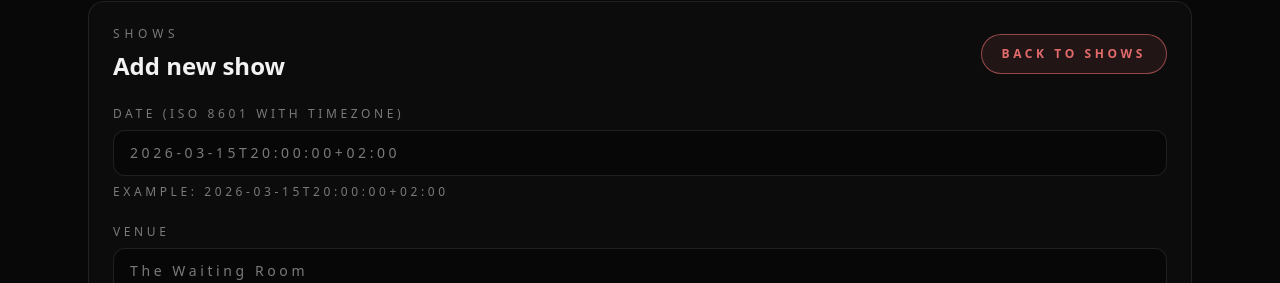
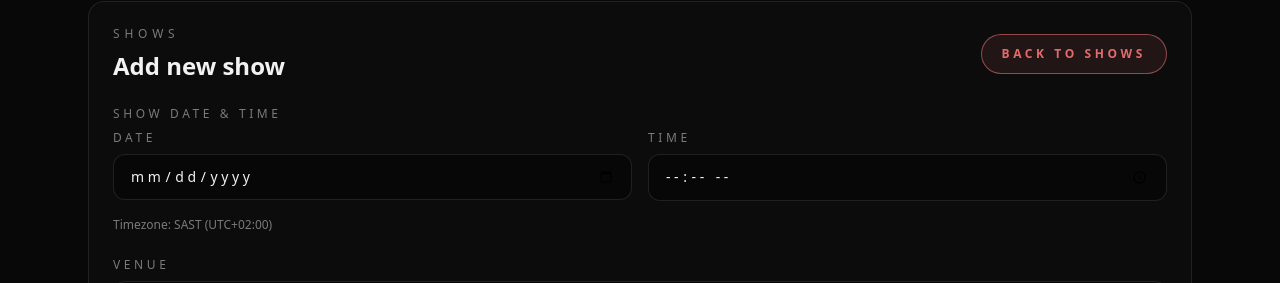
Before and after one commit to radicazz/bandland, a Next.js app: page /admin/shows/new in a window 1280 px wide. Shown: the part 297-580 px from the top of the page. Built offline with nearby package versions, Linux system fonts and the light colour scheme; no server answers; sample sign-in values are in the browser's storage; a web font is replaced by a local one.

Commit message:
feat: improve date form in admin panel

```diff
--- a/src/components/admin/ShowForm.tsx
+++ b/src/components/admin/ShowForm.tsx
@@ -14,6 +14,18 @@ type ShowFormProps = {
   initialValues?: Show;
   submitLabel: string;
 };
+
+const SAST_TIMEZONE_OFFSET = "+02:00";
+
+function parseISODateTime(isoString: string): { date: string; time: string } {
+  const [datePart, timePart] = isoString.split("T");
+  const time = timePart?.slice(0, 5) ?? "";
+  return { date: datePart ?? "", time };
+}
+
+function combineDateTime(date: string, time: string): string {
+  return `${date}T${time}:00${SAST_TIMEZONE_OFFSET}`;
+}
 
 function SubmitButton({ label }: { label: string }) {
   const { pending } = useFormStatus();
@@ -41,11 +53,30 @@ export function ShowForm({ action, initialValues, submitLabel }: ShowFormProps)
     initialValues?.imageUrl ?? "",
   );
 
+  const parsedDateTime = initialValues?.date
+    ? parseISODateTime(initialValues.date)
+    : { date: "", time: "" };
+
   const inputBase =
     "mt-2 w-full rounded-xl border bg-bg/60 px-4 py-3 text-sm text-text placeholder:text-text-dim";
 
+  const handleFormAction = (formData: FormData) => {
+    const date = formData.get("showDate") as string;
+    const time = formData.get("showTime") as string;
+
+    if (date && time) {
+      const combinedDateTime = combineDateTime(date, time);
+      formData.set("date", combinedDateTime);
+    }
+
+    formData.delete("showDate");
+    formData.delete("showTime");
+
+    return formAction(formData);
+  };
+
   return (
-    <form action={formAction} className="mt-6 grid gap-6">
+    <form action={handleFormAction} className="mt-6 grid gap-6">
       {state.message ? (
         <p className="rounded-xl border border-highlight/40 bg-highlight/10 px-4 py-3 text-sm text-highlight">
           {state.message}
@@ -56,21 +87,45 @@ export function ShowForm({ action, initialValues, submitLabel }: ShowFormProps)
         <input type="hidden" name="id" value={initialValues.id} />
       ) : null}
 
+      <fieldset className="grid gap-4 sm:grid-cols-2">
+        <legend className="text-xs uppercase tracking-[0.3em] text-text-dim mb-2">
+          Show Date & Time
+        </legend>
+
         <label className="text-xs uppercase tracking-[0.3em] text-text-dim">
-        Date (ISO 8601 with timezone)
+          Date
           <input
-          name="date"
+            type="date"
+            name="showDate"
             required
-          defaultValue={initialValues?.date ?? ""}
+            defaultValue={parsedDateTime.date}
             className={`${inputBase} ${state.fieldErrors?.date ? "border-highlight/70" : "border-border/70"} tabular-nums`}
-          placeholder="2026-03-15T20:00:00+02:00"
             aria-invalid={Boolean(state.fieldErrors?.date)}
           />
-        <FieldError message={state.fieldErrors?.date} />
-        <p className="mt-2 text-xs text-text-dim">
-          Example: 2026-03-15T20:00:00+02:00
+        </label>
+
+        <label className="text-xs uppercase tracking-[0.3em] text-text-dim">
+          Time
+          <input
+            type="time"
+            name="showTime"
+            required
+            defaultValue={parsedDateTime.time}
+            className={`${inputBase} ${state.fieldErrors?.date ? "border-highlight/70" : "border-border/70"} tabular-nums`}
+            aria-invalid={Boolean(state.fieldErrors?.date)}
+          />
+        </label>
+
+        {state.fieldErrors?.date ? (
+          <div className="sm:col-span-2">
+            <FieldError message={state.fieldErrors.date} />
+          </div>
+        ) : null}
+
+        <p className="text-xs text-text-dim sm:col-span-2">
+          Timezone: SAST (UTC+02:00)
         </p>
-      </label>
+      </fieldset>
 
       <label className="text-xs uppercase tracking-[0.3em] text-text-dim">
         Venue
```
Lines whose indentation alone changed are shown as unchanged.
